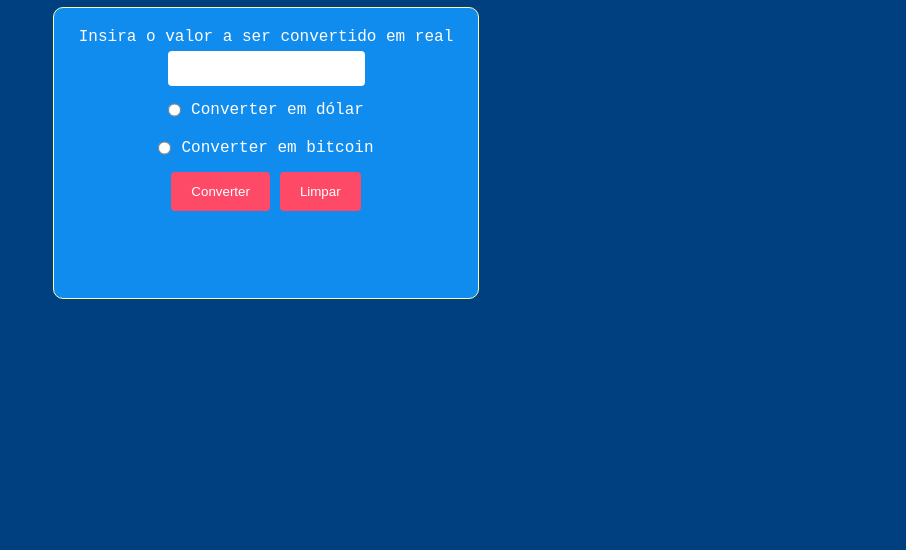
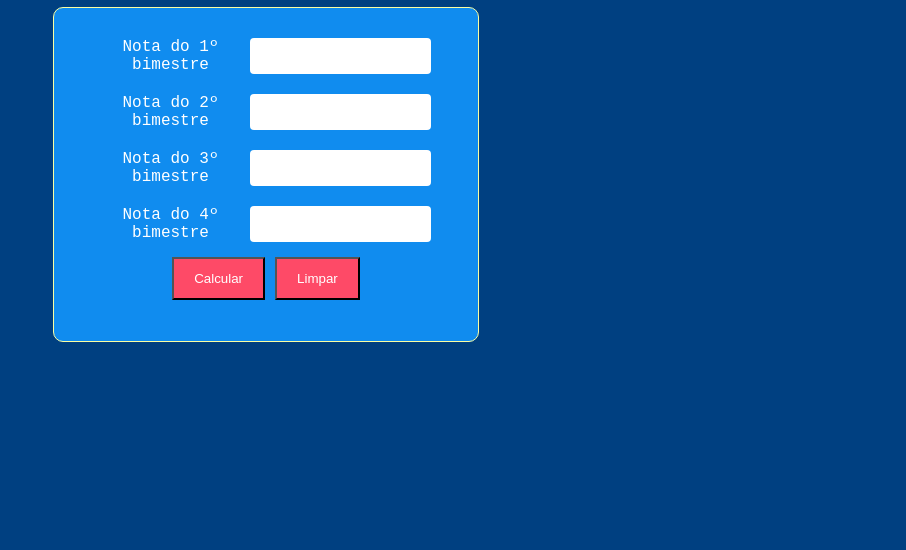
Before and after one commit to mroger25/Calculadora-da-media, a plain HTML site: page index.html in a window 1280 px wide. Shown: the part 250-800 px from the top of the page, without its empty margins (374-1280 px from the left). Drawn offline with Linux system fonts and the light colour scheme.

Commit message:
first commit

```diff
--- a/index.html
+++ b/index.html
@@ -1,6 +1,6 @@
 <html>
   <head>
-    <title>Imersão Dev Alura - Aula 02</title>
+    <title>Imersão Dev Alura - Aula 01</title>
     <link rel="stylesheet" href="src/main.css" />
   </head>
 
@@ -12,44 +12,32 @@
         alt=""
       />
 
-      <h1 class="page-title">Conversor de Moedas</h1>
+      <h1 class="page-title">Calculadora de média</h1>
 
-      <div class="currency-converter">
+      <div class="calculadora">
         <form>
-          <div class="valor">
-            <label for="moeda">Insira o valor a ser convertido em real</label>
-            <br />
-            <input
-              class="valor-input"
-              type="number"
-              id="moeda"
-              name="moeda"
-              size="2"
-            />
-          </div>
-          <div class="convert-opts">
+          <div class="notas">
             <div class="row">
-              <input type="radio" name="tipoConversao" id="dolarEmReal" />
-              <label for="dolarEmReal"> Converter em dólar </label>
+              <label for="nota1"> Nota do 1º bimestre </label>
+              <input type="number" name="nota1" class="nota" id="nota1" />
             </div>
             <div class="row">
-              <input type="radio" name="tipoConversao" id="bitEmReal" />
-              <label for="bitEmReal"> Converter em bitcoin </label>
+              <label for="nota2"> Nota do 2º bimestre </label>
+              <input type="number" name="nota2" class="nota" id="nota2" />
+            </div>
+            <div class="row">
+              <label for="nota3"> Nota do 3º bimestre </label>
+              <input type="number" name="nota3" class="nota" id="nota3" />
+            </div>
+            <div class="row">
+              <label for="nota4"> Nota do 4º bimestre </label>
+              <input type="number" name="nota4" class="nota" id="nota4" />
             </div>
           </div>
 
           <div class="row">
-            <div class="buttons">
-              <input
-                class="button"
-                type="button"
-                value="Converter"
-                id="currencyButton"
-              />
-            </div>
-            <div class="buttons">
-              <input class="button" type="reset" value="Limpar" id="clear" />
-            </div>
+            <button class="button" id="calcButton">Calcular</button>
+            <button class="button" id="resetButton">Limpar</button>
           </div>
         </form>
         <div id="result"></div>
--- a/src/main.css
+++ b/src/main.css
@@ -31,7 +31,7 @@ body {
   color: #fbffa2;
 }
 
-.currency-converter {
+.calculadora {
   color: #ffffff;
   background-color: #108cef;
   max-width: 400px;
```
